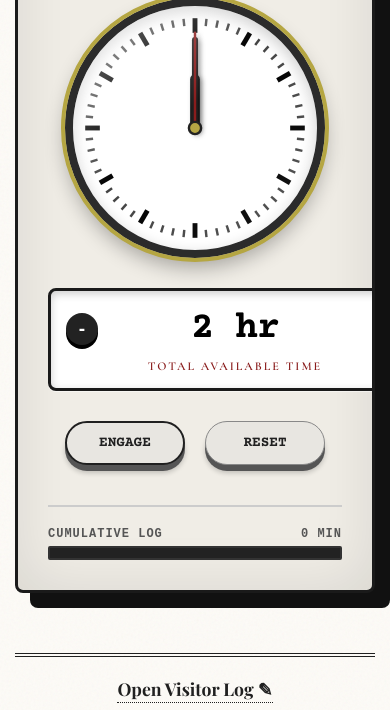
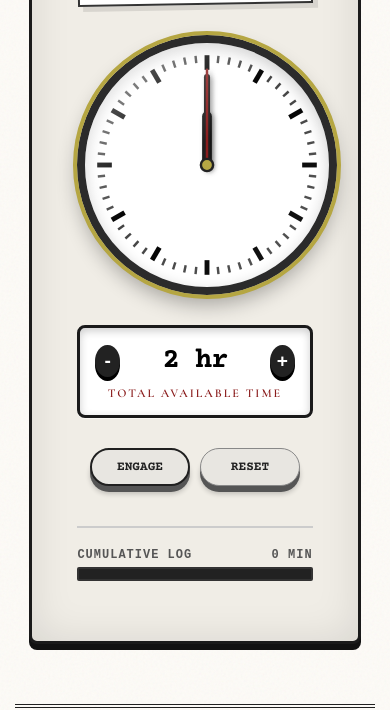
Before and after one commit to RogerKHLO/RogerKHLO.github.io, a plain HTML site: page assets/focus.html in a window 390 px wide. Shown: the part 667-1377 px from the top of the page. Drawn offline with nearby package versions, Linux system fonts and the light colour scheme; a web font is replaced by a local one.

Commit message:
Add files via upload

```diff
--- a/assets/style.css
+++ b/assets/style.css
@@ -775,3 +775,38 @@ figcaption {
     background: repeating-linear-gradient(-45deg, #8a1c1c, #8a1c1c 8px, #a32424 8px, #a32424 16px);
     box-shadow: 0 0 10px rgba(138, 28, 28, 0.5);
 }
+
+/* =========================================
+   MOBILE RESPONSIVENESS FIXES
+   ========================================= */
+@media (max-width: 600px) {
+    .chronometer-machine {
+        /* Ensure it doesn't touch screen edges */
+        width: 92%;
+        margin: 20px auto;
+        padding: 30px 15px;
+
+        /* FIX: Remove the 15px side shadow that creates unbalance */
+        /* Replaced with a simple bottom ledge for 3D effect without offset */
+        box-shadow: 0 6px 0 #111, inset 0 0 40px rgba(0,0,0,0.1);
+    }
+
+    /* Adjust the input text size so it doesn't break layout */
+    .time-input {
+        font-size: 1.8rem;
+        width: 100%;
+        max-width: 200px;
+    }
+
+    /* Stack buttons if screen is very narrow */
+    .action-row {
+        gap: 10px;
+        flex-wrap: wrap;
+    }
+
+    .btn-main {
+        min-width: 100px;
+        padding: 10px 15px;
+        font-size: 0.8rem;
+    }
+}
```
